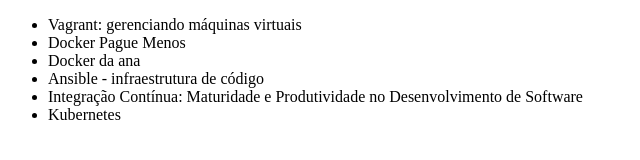
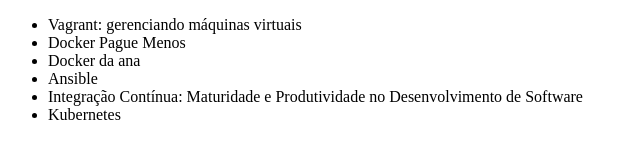
Before and after one commit to juniorfatene/alura-git, a plain HTML site: page index.html in a window 1280 px wide. Shown: the whole page, without its empty margins (0-640 px from the left). Drawn offline with Linux system fonts and the light colour scheme.

Commit message:
Revert "alterando ansible"
This reverts commit d4e6117f29964bbdccf55c5a3c5c41eb298fa139.

```diff
--- a/index.html
+++ b/index.html
@@ -9,7 +9,7 @@
         <li>Vagrant: gerenciando máquinas virtuais</li>
         <li>Docker Pague Menos</li>
         <li>Docker da ana</li>
-        <li>Ansible - infraestrutura de código</li>
+        <li>Ansible</li>
         <li>Integração Contínua: Maturidade e Produtividade no Desenvolvimento de Software</li>
         <li>Kubernetes</li>
     </ul>
```
